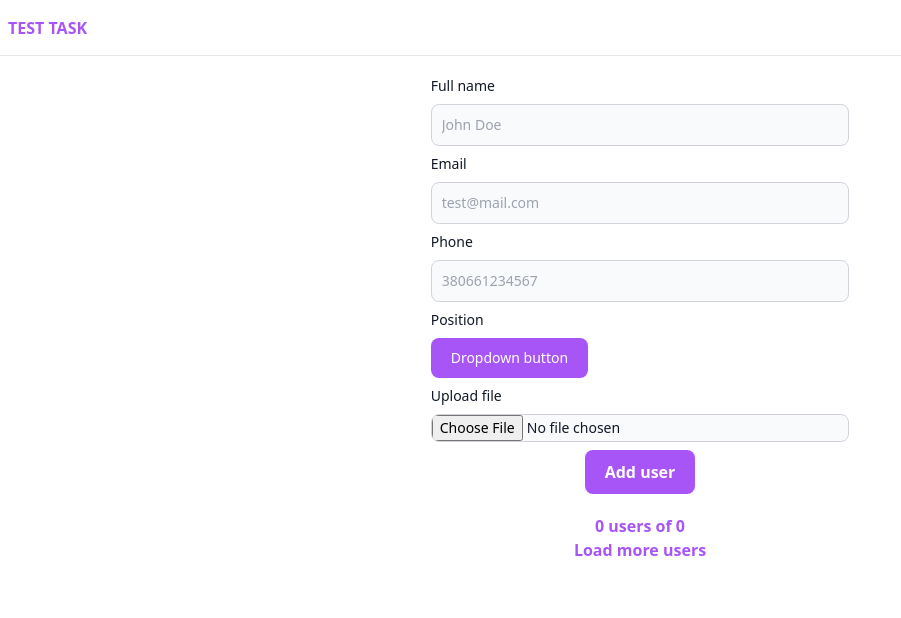
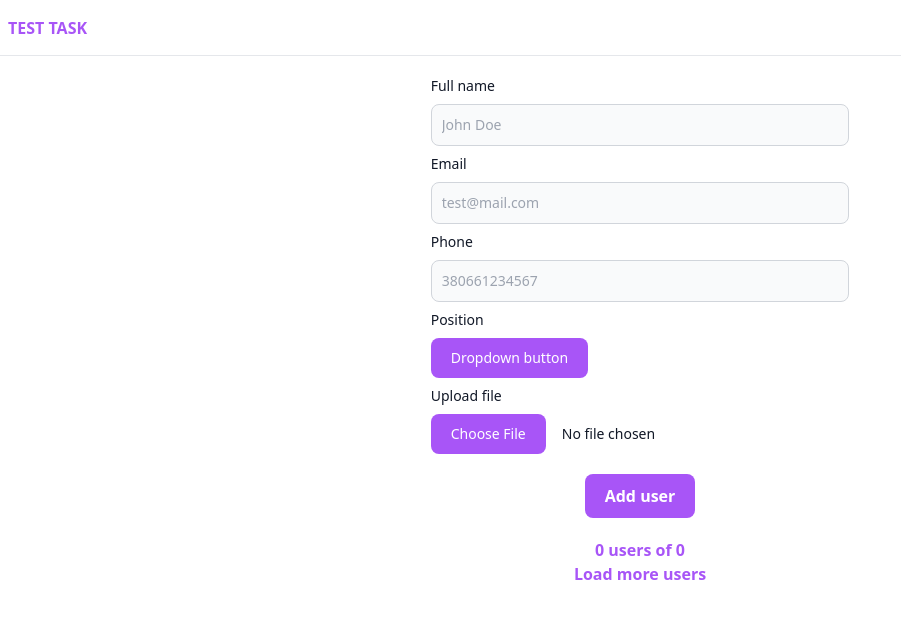
Before and after one commit to toliankir/temp_test, a website: page index.html in a window 1280 px wide. Shown: the whole page, without its empty margins (0-901 px from the left). Drawn offline with nearby package versions, Linux system fonts and the light colour scheme; files that its build step writes are made by us from their sources; no server answers.

Commit message:
Update styles

```diff
--- a/index.html
+++ b/index.html
@@ -69,12 +69,18 @@
           <div>
             <label class="block mb-2 text-sm font-medium text-gray-900 dark:text-white" for="file_input">Upload
               file</label>
-            <input x-on:change="$store.main.files = Object.values($event.target.files)"
-              class="block w-full text-sm text-gray-900 border border-gray-300 rounded-lg cursor-pointer bg-gray-50 dark:text-gray-400 focus:outline-none dark:bg-gray-700 dark:border-gray-600 dark:placeholder-gray-400"
-              id="file_input" type="file">
+              <input x-on:change="$store.main.files = Object.values($event.target.files)"
+              id="file_input"
+              type="file"
+              class="block w-full text-gray-900 text-sm
+                  file:mr-4 file:py-2.5 file:px-5 file:rounded-lg
+                  file:border-0 file:text-sm
+                  file:bg-purple-500 file:text-white
+                  hover:file:bg-puple-800"
+            />
           </div>
 
-          <div class="text-center my-2">
+          <div class="text-center mt-5 mb-2">
             <p class="bg-purple-500 hover:bg-purple-800 text-white hover:cursor-pointer inline-block px-5 py-2.5 font-semibold rounded-lg "
               x-on:click="$store.main.addUser()">Add user</p>
           </div>
```
